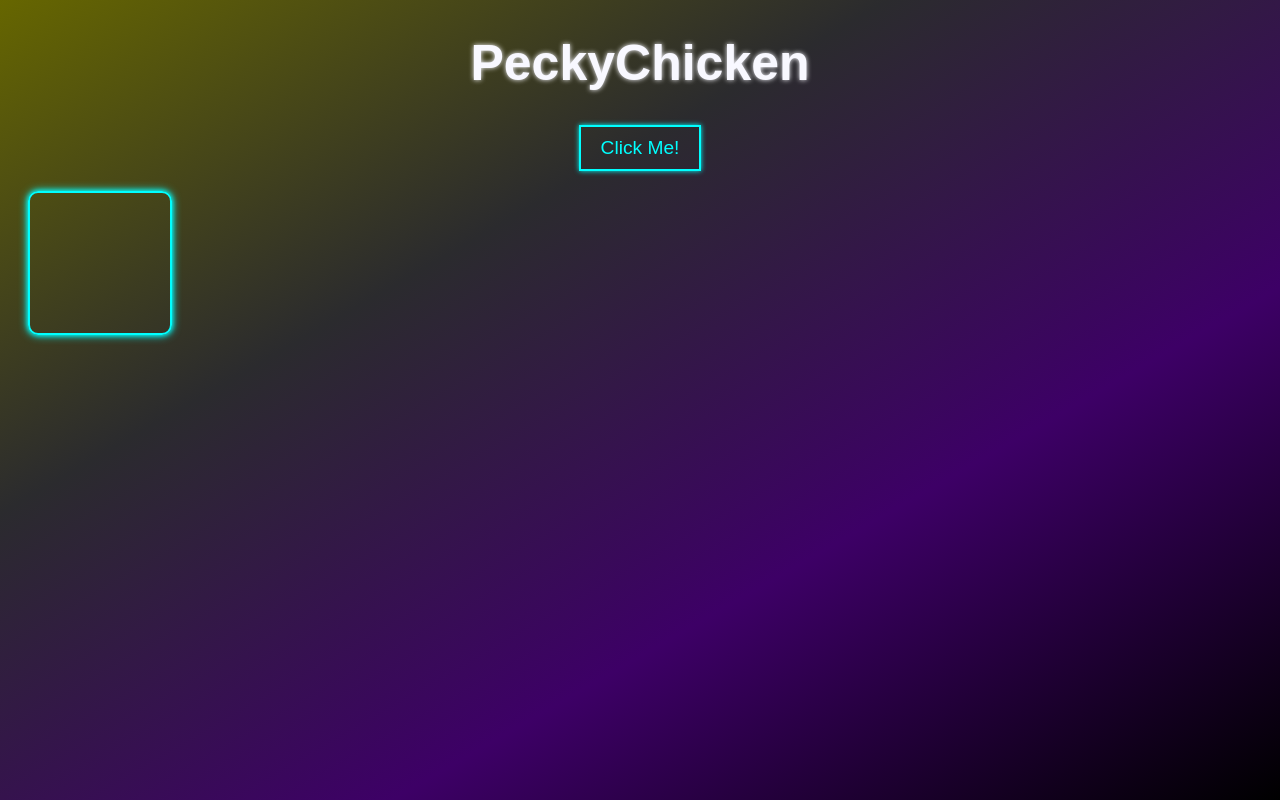
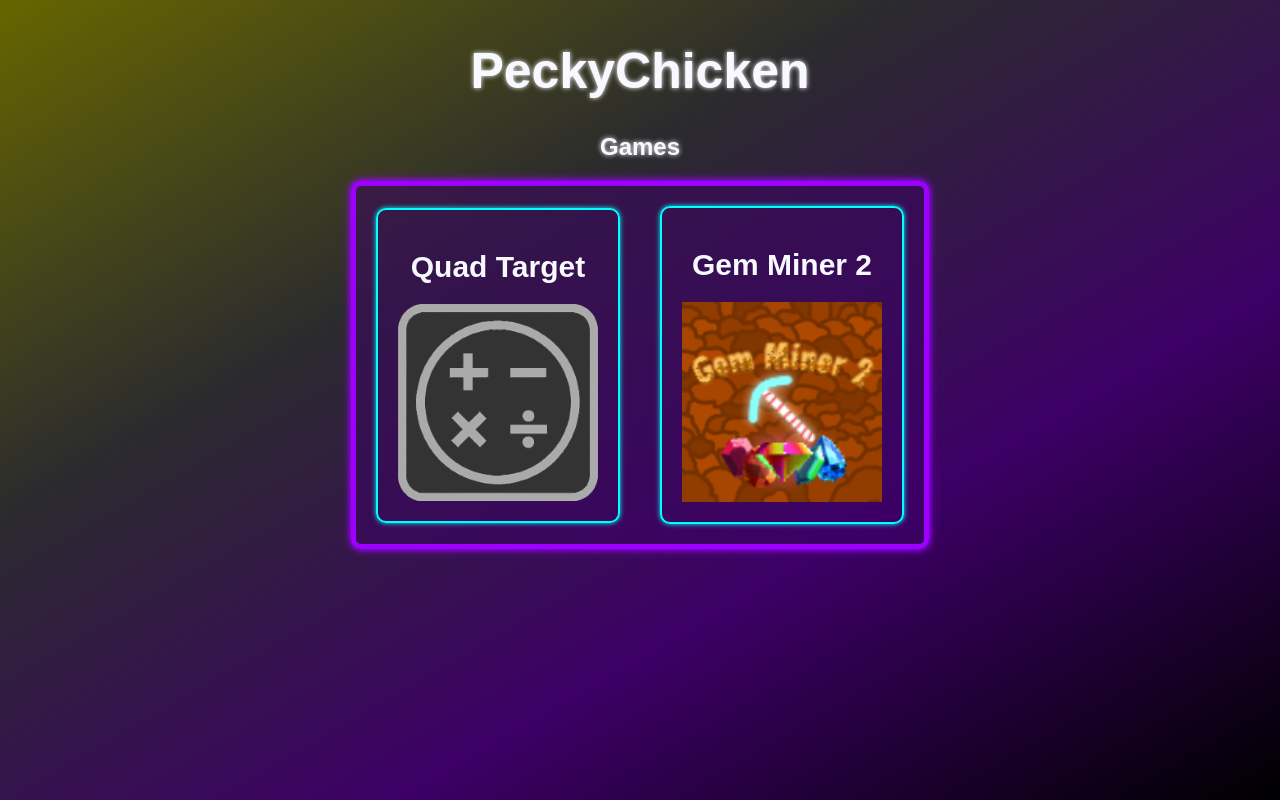
Before and after one commit to PeckyChicken/peckychicken.github.io, a plain HTML site: page index.html in a window 1280 px wide. Drawn offline with Linux system fonts and the light colour scheme.

Commit message:
Games added

```diff
--- a/index.html
+++ b/index.html
@@ -23,7 +23,7 @@
                 --dark-neon-cyan: #005f5f;
                 --dark-neon-blue: #0c1f7a;
                 --dark-neon-magenta: #7a0066;
-                --dark-neon-purple: #3d0066;
+                --dark-neon-purple: rgb(61, 0, 102);
                 --dark-neon-pink: #7a2f63;
                 --dark-neon-white: #2b2b2e;
             }
@@ -38,7 +38,8 @@
                 text-align:center;
                 font-family: Arial, Helvetica, sans-serif;
                 text-shadow:currentColor 0 0 5px;
-
+                align-items: center;
+                align-content: center;
 
             }
             body::selection{
@@ -63,29 +64,56 @@
             button:active{
                 color: var(--neon-white);
             }
+            a{
+                margin: 20px;
+                text-decoration: inherit;
+            }
             .game{
                 width: fit-content;
                 height: fit-content;
-                max-width: 100%;
-                max-height: 100%;
                 min-width: 100px;
                 min-height: 100px;
                 color: var(--neon-cyan);
                 border: currentColor 2px solid;
-                box-shadow: currentColor 0 0 5px, 0 0 10px;
+                box-shadow: currentColor 0 0 5px;
                 padding: 20px;
-                margin: 20px;
                 border-radius: 10px;
                 display: block;
             }
+            .logo{
+                width: 200px;
+                height: auto;
+                display: flex;
+                object-fit: contain;
+            }
+            .game-title{
+                text-shadow: inherit;
+                margin-top:none;
+                font-size: 30px;
+                color: var(--neon-white);
+            }
+
             #title{
                 font-size: 50px;
             }
             #games-panel{
-                width: 100%;
+                color: var(--neon-purple);
+                background-color: rgba(61,0,102,0.5);
+                border: currentColor 5px solid;
+                border-radius: 10px;
+                box-shadow: currentColor 0 0 5px, 0 0 10px;
+                display: flex;
+                flex-direction: row;
+                width: fit-content;
+                height: fit-content;
+                align-content: center;
                 align-items: center;
                 justify-content: center;
+                align-self: center;
                 margin-top: 20px;
+                margin-bottom: 20px;
+                margin-left: auto;
+                margin-right: auto;
             }
             @keyframes flicker {
                 0%, 19%, 21%, 23%, 25%, 54%, 56%, 100% {
@@ -101,13 +129,21 @@
     </head>
     <body>
         <h1 id="title">PeckyChicken</h1>
-        <button>Click Me!</button>
-
+        <h2>Games</h2>
 
         <div id="games-panel">
-            <div class="game">
-                <img src="" alt="">
-            </div>
+            <a href="https://peckychicken.github.io/quad-target" target="_blank">
+                <button class="game">
+                    <h1 class="game-title">Quad Target</h1>
+                    <img class="logo" src="quad_target_logo.png" alt="A circle with the operations +, -, ×, ÷ and = with the numbers 12, 54, 66 and 67 floating around it underneath text 'Quad Target'.">
+                </button>
+            </a>
+            <a href="https://peckychicken.itch.io/gem-miner-2" target="_blank">
+                <button class="game">
+                    <h1 class="game-title">Gem Miner 2</h1>
+                    <img class="logo" src="gem_miner_logo.ico" alt="Curved text reading 'Gem Miner 2' above a cartoonish pickaxe and some colorful gems.">
+                </button>
+            </a>
         </div>
     </body>
 </html>
```
Also changed, not shown: gem_miner_logo.ico (added), quad_target_logo.png (added).
